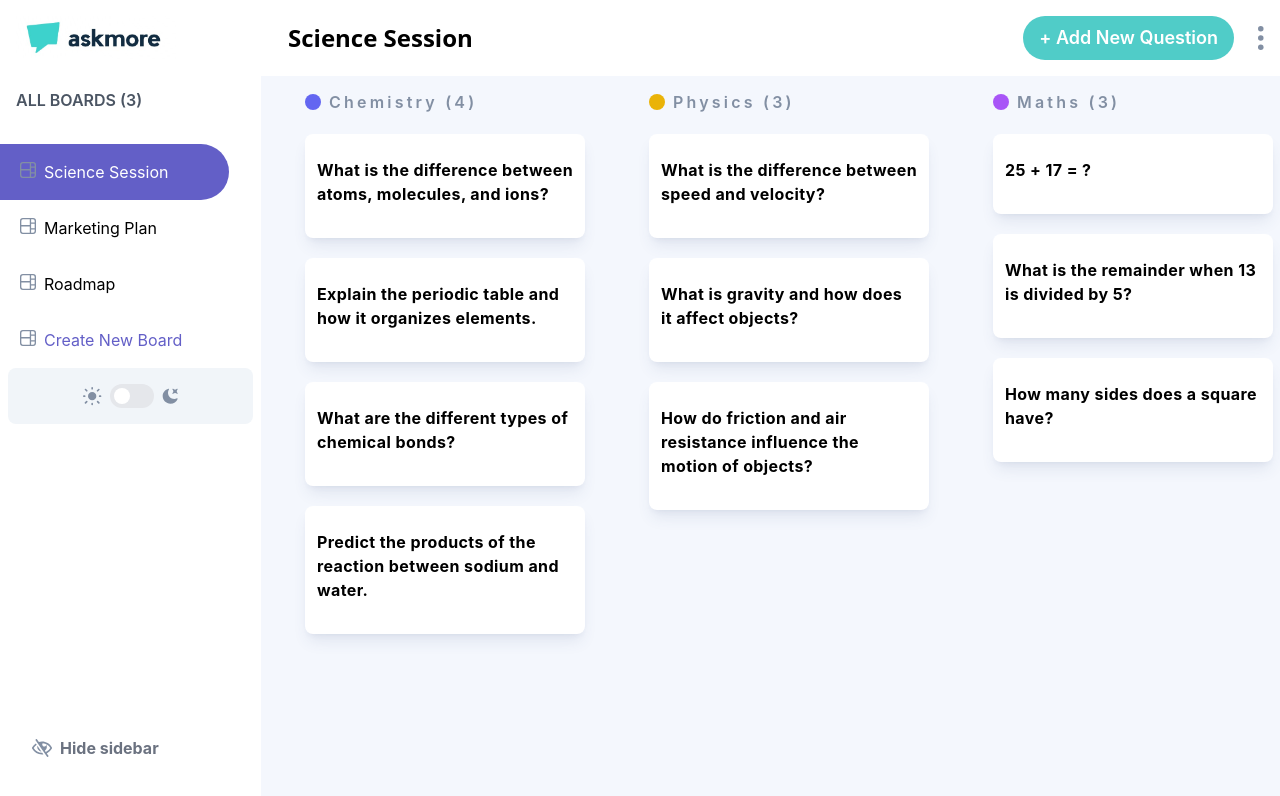
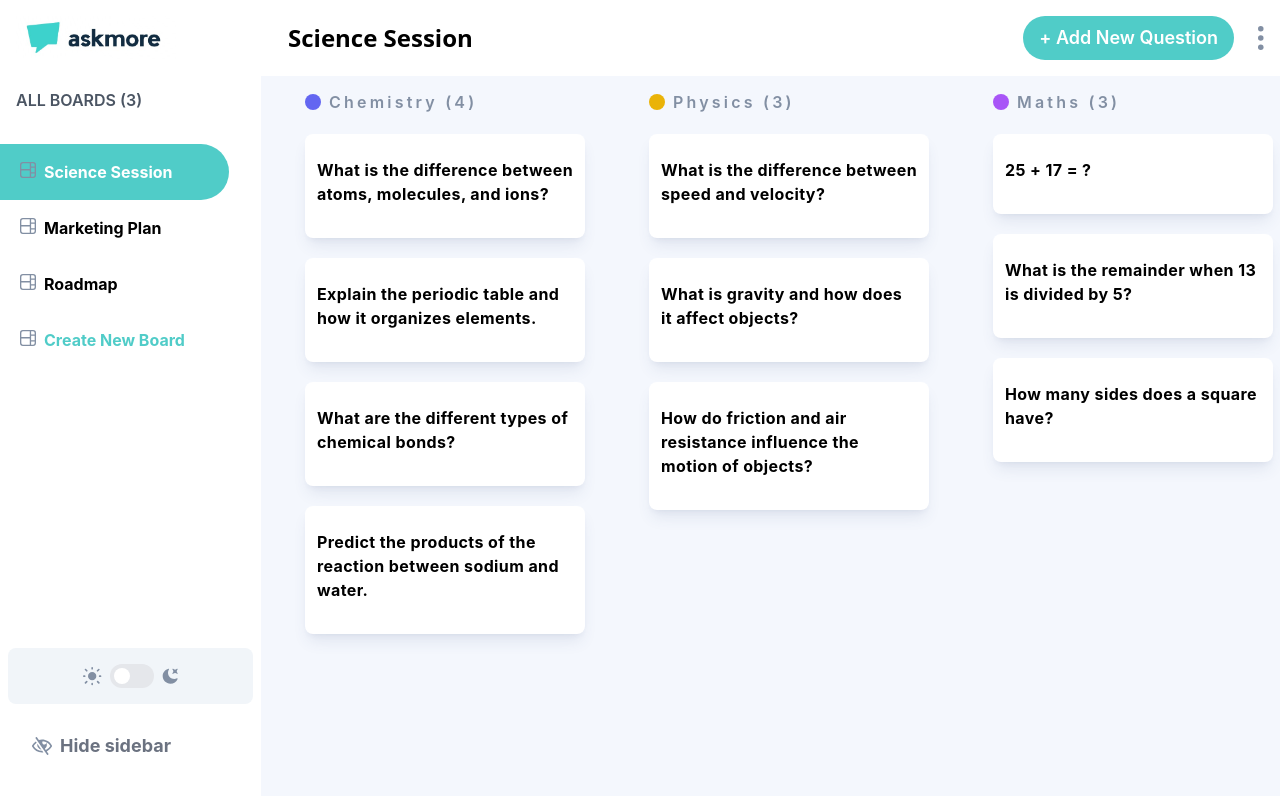
Before and after one commit to ranuga13/AskMore, a React (Vite) app in the folder frontend/: page / in a window 1280 px wide. Shown: the top 796 px of the page. Built offline with nearby package versions, Linux system fonts and the light colour scheme.

Commit message:
Fixed errors in sidebar.jsx

```diff
--- a/frontend/src/components/SideBar.jsx
+++ b/frontend/src/components/SideBar.jsx
@@ -1,4 +1,4 @@
-import React, { useState, useSyncExternalStore } from "react";
+import React, { useState } from "react";
 import { useDispatch, useSelector } from "react-redux";
 import useDarkMode from "../hooks/useDarkMode";
 import boardsSlice from "../redux/boardsSlice";
@@ -31,26 +31,26 @@ function SideBar({ setIsSideBarOpen, isSideBarOpen }) {
       <div
         className={
           isSideBarOpen
-            ? "min-w-[261px] bg-white dark:bg-[#2b2c37] fixed top-[72px] h-screen items-center left-0 z-20"
-            : "bg-[#635fc7] dark:bg-[#2bbcc37] dark:hover:bg-[#635fc7] top-auto bottom -10 justify-center items-center hover:opacity-80 cursor-pointer p-0 transition-duration:300 transform fixed w-[56px] h-[48px] rounder-r-full"
+            ? `min-w-[261px] bg-white dark:bg-[#2b2c37] fixed top-[72px] h-screen items-center left-0 z-20`
+            : `bg-[#50ccc8] dark:bg-[#2b2c37] dark:hover:bg-[#50ccc8] top-auto bottom-10 justify-center items-center hover:opacity-80 cursor-pointer p-0 transition duration-300 transform fixed felx w-[56px] h-[48px] rounded-r-full`
         }
       >
         <div>
           {/*Rewrite Model*/}
 
           {isSideBarOpen && (
-            <div className=" bg-white dark:bg-[#2b2c37 w-full py-4 rounded-xl ]">
+            <div className=" bg-white dark:bg-[#2b2c37] w-full py-4 rounded-xl ]">
               <h3 className=" dark:text-gray-300 text-gray-600 font-semibold mx-4 mb-8 ">
                 ALL BOARDS ({boards?.length})
               </h3>
 
-              <div className=" flex flex-col h-[70vh] justify between">
+              <div className=" dropdown-board flex flex-col h-[70vh]  justify-between">
                 <div>
                   {boards.map((board, index) => (
                     <div
-                      className={` flex items-baseline space-x-2 px-5 mr-8 rounded-r-full duration-500 ease-in-out py-4 cursor-pointer hover:bg-[#635fc71a] hover:text-[#635fc7] dark:hover:bg-white dark:hover:text-[#635fc7] dark:text-white ${
+                      className={` flex items-baseline space-x-2 px-5 mr-8 rounded-r-full duration-500 ease-in-out py-4 cursor-pointer hover:bg-[#635fc71a] hover:text-[#50ccc8] dark:hover:bg-white dark:hover:text-[#50ccc8] dark:text-white ${
                         board.isActive &&
-                        " bg-[#635fc7] rounded-r-full text-white mr-8"
+                        " bg-[#50ccc8] rounded-r-full text-white mr-8"
                       }   `}
                       key={index}
                       onClick={() => {
@@ -58,7 +58,7 @@ function SideBar({ setIsSideBarOpen, isSideBarOpen }) {
                       }}
                     >
                       <img src={boardIcon} className="h-4" />
-                      <p className="text-ig font-blood">{board.name}</p>
+                      <p className="text-ig font-bold">{board.name}</p>
                     </div>
                   ))}
 
@@ -66,10 +66,10 @@ function SideBar({ setIsSideBarOpen, isSideBarOpen }) {
                     onClick={() => {
                       setBoardModalOpen(true);
                     }}
-                    className=" flex items-baseline space-x-2 mr-8 rounded-r-full duration-500 ease-in-out cursor-pointer text-[#635fc7] px-5 py-4 hover:bg-[#635fc71a] hover:text[#635fc7] dark:hover:bg-white"
+                    className=" flex items-baseline space-x-2 mr-8 rounded-r-full duration-500 ease-in-out cursor-pointer text-[#50ccc8] px-5 py-4 hover:bg-[#635fc71a] hover:text[#50ccc8] dark:hover:bg-white"
                   >
                     <img src={boardIcon} className="h-4" />
-                    <p className="text-ig font-blood">Create New Board</p>
+                    <p className="text-ig font-bold">Create New Board</p>
                   </div>
                 </div>
                 <div className="mx-2 p-4 relative space-x-2 bg-slate-100 dark:bg-[#20212c] flex justify-center items-center rounded-lg">
@@ -79,7 +79,7 @@ function SideBar({ setIsSideBarOpen, isSideBarOpen }) {
                     checked={darkSide}
                     onChange={toggleDarkMode}
                     className={`${
-                      darkSide ? "bg-[#635fc7]" : "bg-gray-200"
+                      darkSide ? "bg-[#50ccc8]" : "bg-gray-200"
                     } relative inline-flex h-6 w-11 items-center rounded-full`}
                   >
                     <span className="sr-only">Enable notifications</span>
@@ -100,7 +100,7 @@ function SideBar({ setIsSideBarOpen, isSideBarOpen }) {
           {isSideBarOpen ? (
             <div
               onClick={() => setIsSideBarOpen((state) => !state)}
-              className=" flex items-center mt-2 absolute bottom-16 text -lg font-bold rounded -r-full hover: text-[#635fc7] cursor-pointer mr-6 mb-8 px-8 py-4 hover:bg-[#635fc71a] dark:hover:bg-white space-x-2 justify-center my-4 text-gray-500"
+              className="flex  items-center mt-2  absolute bottom-16  text-lg font-bold  rounded-r-full hover:text-[#50ccc8] cursor-pointer mr-6 mb-8 px-8 py-4 hover:bg-[#635fc71a] dark:hover:bg-white  space-x-2 justify-center  my-4 text-gray-500 "
             >
               <img
                 src={hideSidebarIcon}
@@ -119,6 +119,7 @@ function SideBar({ setIsSideBarOpen, isSideBarOpen }) {
           )}
         </div>
       </div>
+
       {isBoardModalOpen && (
         <AddEditBoardModal type="add" setBoardModalOpen={setBoardModalOpen} />
       )}
--- a/frontend/src/components/Task.jsx
+++ b/frontend/src/components/Task.jsx
@@ -2,7 +2,7 @@ import React, { useState } from "react";
 import { useSelector } from "react-redux";
 import TaskModal from "./TaskModal.jsx";
 
-function Task({ taskIndex ,colIndex}) {
+function Task({ taskIndex, colIndex }) {
   const boards = useSelector((state) => state.boards);
   const board = boards.find((board) => board.isActive === true);
   const columns = board.columns;
@@ -18,24 +18,20 @@ function Task({ taskIndex ,colIndex}) {
     }
   });
 
-
   return (
     <div>
       <div
         onClick={() => {
           setIsTaskModalOpen(true);
         }}
-
-        className=" w-[280px] first:my-5 rounded-lg  bg-white  dark:bg-[#2b2c37] shadow-[#364e7e1a] py-6 px-3 shadow-lg hover:text-[#635fc7] dark:text-white dark:hover:text-[#635fc7] cursor-pointer "
+        className=" w-[280px] first:my-5 rounded-lg  bg-white  dark:bg-[#2b2c37] shadow-[#364e7e1a] py-6 px-3 shadow-lg hover:text-[#50ccc8] dark:text-white dark:hover:text-[#50ccc8] cursor-pointer "
       >
         <p className=" font-bold tracking-wide ">{task.title}</p>
         <p className=" font-bold text-xs tracking-tighter mt-2 text-gray-500">
           {/* {completed} of {subtasks.length} completed tasks */}
         </p>
       </div>
-      {isTaskModalOpen && (
-        <TaskModal/>
-      )}
+      {isTaskModalOpen && <TaskModal />}
     </div>
   );
 }
--- a/frontend/src/modals/AddEditTaskModal.jsx
+++ b/frontend/src/modals/AddEditTaskModal.jsx
@@ -82,7 +82,7 @@ function AddEditTaskModal({ type, device, setOpenAddEditTask }) {
             onChange={(e) => setTitle(e.target.value)}
             id="task-name-input"
             type="text"
-            className=" bg-transparent  px-4 py-2 outline-none focus:border-0 rounded-md text-sm  border-[0.5px] border-gray-600 focus:outline-[#635fc7] outline-1  ring-0  "
+            className=" bg-transparent  px-4 py-2 outline-none focus:border-0 rounded-md text-sm  border-[0.5px] border-gray-600 focus:outline-[#50ccc8] outline-1  ring-0  "
             placeholder=" Type your Question ..."
           />
         </div>
@@ -99,7 +99,7 @@ function AddEditTaskModal({ type, device, setOpenAddEditTask }) {
                 // type === "edit" && setIsTaskModalOpen(false);
               }
             }}
-            className=" w-full items-center text-white bg-[#635fc7] py-2 rounded-full "
+            className=" w-full items-center text-white bg-[#50ccc8] py-2 rounded-full "
           >
             {type === "edit" ? " save edit" : "Create question"}
           </button>
```
